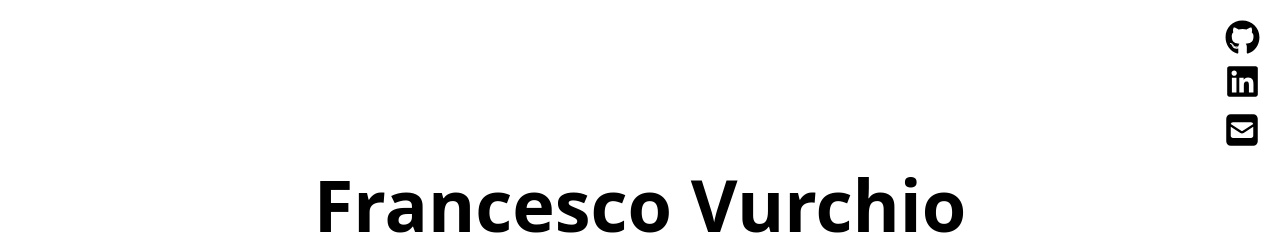
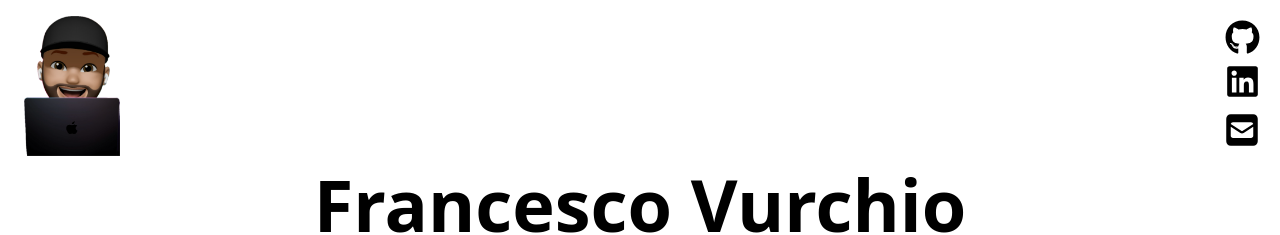
Before and after one commit to munaciella/personal-portfolio, a React (Vite) app: page / in a window 1280 px wide. Shown: the top 235 px of the page. Built offline with nearby package versions, Linux system fonts and the light colour scheme.

Commit message:
add profile pic

```diff
--- a/src/App.tsx
+++ b/src/App.tsx
@@ -15,11 +15,13 @@ import { Contact } from './Components/Contact';
 import { Portfolio } from './Components/Portfolio';
 import { Footer } from './Components/Footer';
 import { GMail } from './Components/GMail/GMail';
+import { ProfilePic } from './Components/ProfilePic';
 
 const App: React.FC = () => {
   return (
     <div>
     {/* className="m-0 p-0 bg-cover bg-center bg-no-repeat" style={{ backgroundImage: `url(${backgroundImage` }> */}
+      <ProfilePic />
       <GitHub />
       <LinkedIn />
       <GMail/>
--- /dev/null
+++ b/src/Components/ProfilePic.tsx
@@ -0,0 +1,11 @@
+import React from 'react'
+
+export const ProfilePic: React.FC = () => {
+
+    return (
+        <div className="absolute top-0 left-0 p-4 ml-2">
+  <img className="w-24 h-auto" src="../../public/assets/FranIcon.png" alt="Francesco's Image" />
+</div>
+
+    )
+}
```
Also changed, not shown: public/assets/FranIcon.png (added).
